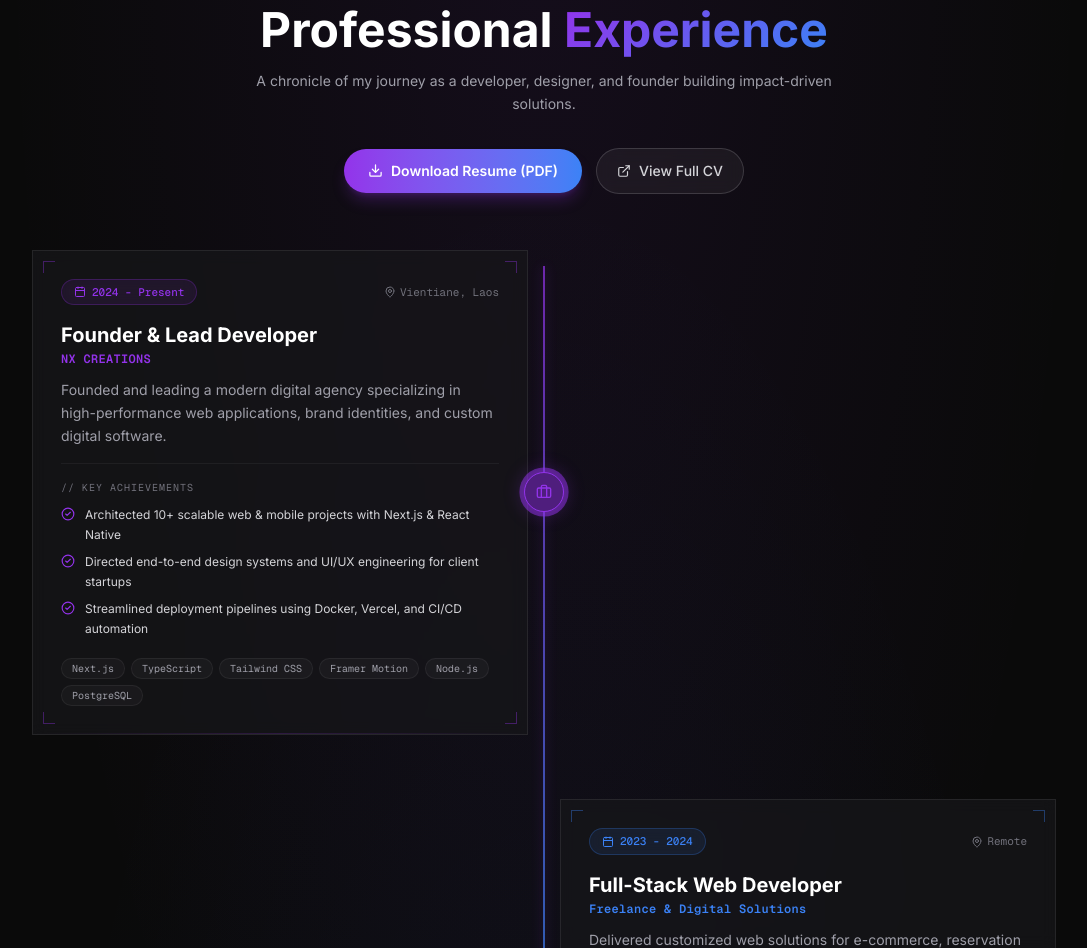
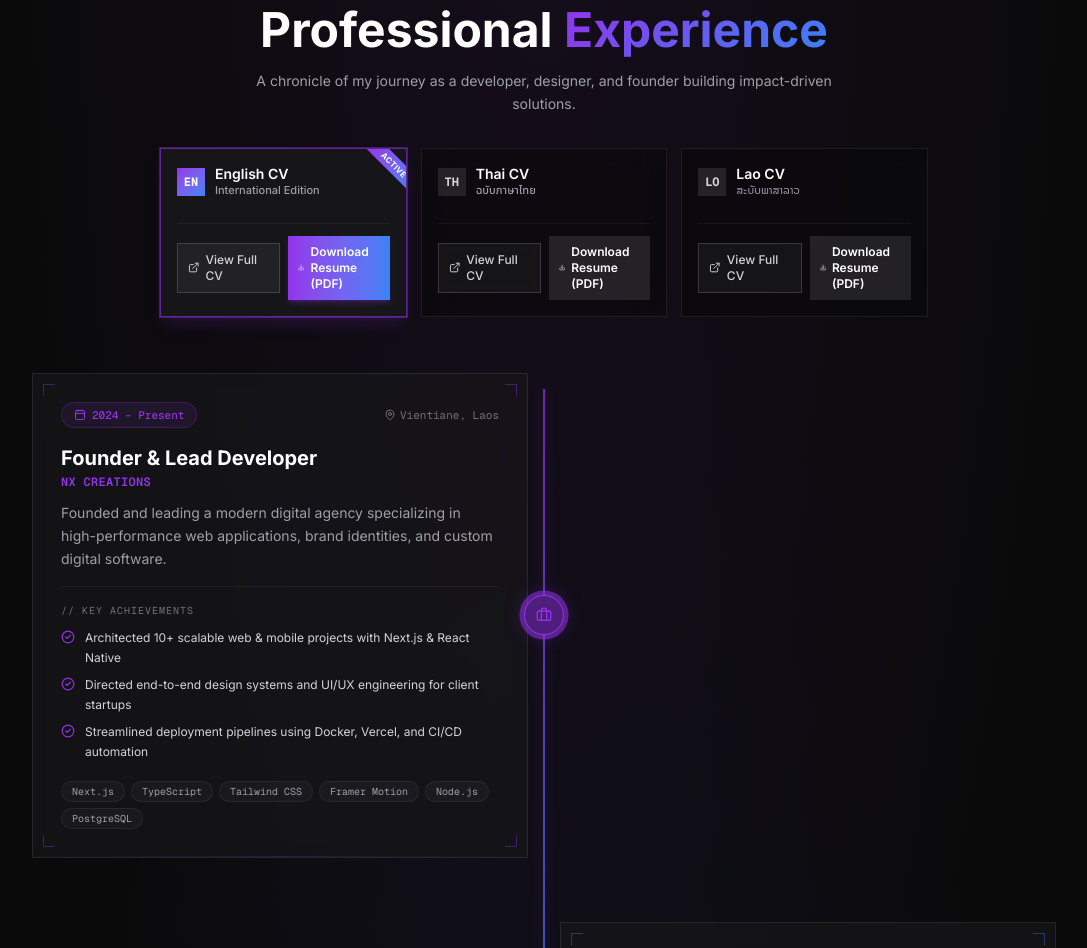
Before and after one commit to nengxiongdev174/NXC-Portfolio, a Next.js app: page / in a window 1280 px wide. Shown: the part 3300-4248 px from the top of the page, without its empty margins (96-1183 px from the left). Built offline with nearby package versions, Linux system fonts and the light colour scheme.

Commit message:
Choose language to download CV

```diff
--- a/src/components/experience/CvDownloadActions.tsx
+++ b/src/components/experience/CvDownloadActions.tsx
@@ -5,58 +5,126 @@ import { motion } from "framer-motion";
 import { useLanguage } from "@/context/LanguageContext";
 import { Download, ExternalLink } from "lucide-react";
 
+interface CvItem {
+  code: "en" | "th" | "lo";
+  label: string;
+  nativeLabel: string;
+  href: string;
+  downloadName: string;
+}
+
+const cvList: CvItem[] = [
+  {
+    code: "en",
+    label: "English CV",
+    nativeLabel: "International Edition",
+    href: "/nengxiong-wtx-cv-en.pdf",
+    downloadName: "Nengxiong_CV_EN.pdf",
+  },
+  {
+    code: "th",
+    label: "Thai CV",
+    nativeLabel: "ฉบับภาษาไทย",
+    href: "/nengxiong-wtx-cv-th.pdf",
+    downloadName: "Nengxiong_CV_TH.pdf",
+  },
+  {
+    code: "lo",
+    label: "Lao CV",
+    nativeLabel: "ສະບັບພາສາລາວ",
+    href: "/nengxiong-wtx-cv-la.pdf",
+    downloadName: "Nengxiong_CV_LA.pdf",
+  },
+];
+
 export function CvDownloadActions(): JSX.Element {
   const { t, locale } = useLanguage();
 
-  const cvHref =
-    locale === "th"
-      ? "/nengxiong-wtx-cv-th.pdf"
-      : locale === "lo"
-      ? "/nengxiong-wtx-cv-la.pdf"
-      : "/nengxiong-wtx-cv-en.pdf";
-
-  const downloadName =
-    locale === "th"
-      ? "Nengxiong_CV_TH.pdf"
-      : locale === "lo"
-      ? "Nengxiong_CV_LA.pdf"
-      : "Nengxiong_CV_EN.pdf";
-
+  return (
+    <div className="mx-auto max-w-3xl">
+      <div className="grid grid-cols-1 gap-3.5 sm:grid-cols-3">
+        {cvList.map((cv, index) => {
+          const isCurrent = locale === cv.code;
           return (
             <motion.div
-      className="flex flex-wrap items-center justify-center gap-3.5"
+              key={cv.code}
               initial={{ opacity: 0, y: 15 }}
               whileInView={{ opacity: 1, y: 0 }}
               viewport={{ once: true }}
-      transition={{ duration: 0.5, delay: 0.25 }}
+              transition={{ duration: 0.4, delay: 0.08 * index }}
+              className={`relative overflow-hidden rounded-2xl border p-4 backdrop-blur-md transition-all duration-300 text-left flex flex-col justify-between ${
+                isCurrent
+                  ? "border-nx-purple/60 bg-zinc-900/90 shadow-lg shadow-nx-purple/15 ring-1 ring-nx-purple/40"
+                  : "border-white/8 bg-zinc-950/60 hover:border-white/20 hover:bg-zinc-900/50"
+              }`}
             >
+              {isCurrent && (
+                <div className="absolute top-0 right-0 h-10 w-10 overflow-hidden pointer-events-none">
+                  <div className="absolute top-2 -right-5 w-16 rotate-45 bg-linear-to-r from-nx-purple to-nx-blue py-0.5 text-center text-[8px] font-bold text-white shadow-xs tracking-wider">
+                    ACTIVE
+                  </div>
+                </div>
+              )}
+
+              <div>
+                <div className="flex items-center gap-2.5 mb-2">
+                  <span
+                    className={`flex h-7 w-7 shrink-0 items-center justify-center rounded-lg font-mono text-xs font-bold ${
+                      isCurrent
+                        ? "bg-linear-to-br from-nx-purple to-nx-blue text-white shadow-xs"
+                        : "bg-white/10 text-zinc-300"
+                    }`}
+                  >
+                    {cv.code.toUpperCase()}
+                  </span>
+                  <div className="min-w-0">
+                    <h4 className="text-sm font-semibold text-white leading-tight truncate">
+                      {cv.label}
+                    </h4>
+                    <p className="text-[11px] text-zinc-400 font-medium truncate">
+                      {cv.nativeLabel}
+                    </p>
+                  </div>
+                </div>
+              </div>
+
+              {/* Action Buttons: View & Download */}
+              <div className="mt-4 flex items-center gap-2 pt-3 border-t border-white/5">
                 <motion.a
-        href={cvHref}
-        download={downloadName}
-        className="inline-flex items-center gap-2 rounded-full bg-linear-to-r from-nx-purple to-nx-blue px-6 py-3 text-xs md:text-sm font-semibold text-white shadow-lg shadow-nx-purple/25 cursor-pointer"
-        whileHover={{
-          scale: 1.04,
-          boxShadow: "0 0 35px rgba(147,51,234,0.5)",
-        }}
+                  href={cv.href}
+                  target="_blank"
+                  rel="noopener noreferrer"
+                  title={`${t("experience.viewCv")} (${cv.label})`}
+                  className="flex-1 inline-flex items-center justify-center gap-1.5 rounded-lg border border-white/15 bg-white/5 px-2.5 py-2 text-xs font-medium text-zinc-300 backdrop-blur-xs transition-colors hover:border-nx-purple/40 hover:bg-white/10 hover:text-white cursor-pointer"
+                  whileHover={{ scale: 1.02 }}
                   whileTap={{ scale: 0.98 }}
-        transition={{ type: "spring", stiffness: 350, damping: 20 }}
                 >
-        <Download size={15} />
-        <span>{t("experience.downloadCv")}</span>
+                  <ExternalLink size={13} />
+                  <span>{t("experience.viewCv")}</span>
                 </motion.a>
 
                 <motion.a
-        href={cvHref}
-        target="_blank"
-        rel="noopener noreferrer"
-        className="inline-flex items-center gap-2 rounded-full border border-white/15 bg-white/5 px-5 py-3 text-xs md:text-sm font-medium text-zinc-300 backdrop-blur-sm hover:border-nx-purple/40 hover:text-white cursor-pointer"
-        whileHover={{ scale: 1.04, backgroundColor: "rgba(255,255,255,0.08)" }}
+                  href={cv.href}
+                  download={cv.downloadName}
+                  title={`${t("experience.downloadCv")} (${cv.label})`}
+                  className={`flex-1 inline-flex items-center justify-center gap-1.5 rounded-lg px-2.5 py-2 text-xs font-semibold text-white transition-all cursor-pointer ${
+                    isCurrent
+                      ? "bg-linear-to-r from-nx-purple to-nx-blue shadow-md shadow-nx-purple/25 hover:brightness-110"
+                      : "bg-white/10 hover:bg-white/20"
+                  }`}
+                  whileHover={{ scale: 1.02 }}
                   whileTap={{ scale: 0.98 }}
-        transition={{ type: "spring", stiffness: 350, damping: 20 }}
                 >
-        <ExternalLink size={14} />
-        <span>{t("experience.viewCv")}</span>
+                  <Download size={13} />
+                  <span>{t("experience.downloadCv")}</span>
                 </motion.a>
+              </div>
             </motion.div>
           );
+        })}
+      </div>
+    </div>
+  );
 }
+
+export default CvDownloadActions;
```
Also changed, not shown: .agents/skills/portfolio-i18n/SKILL.md. Lines whose indentation alone changed are shown as unchanged.
